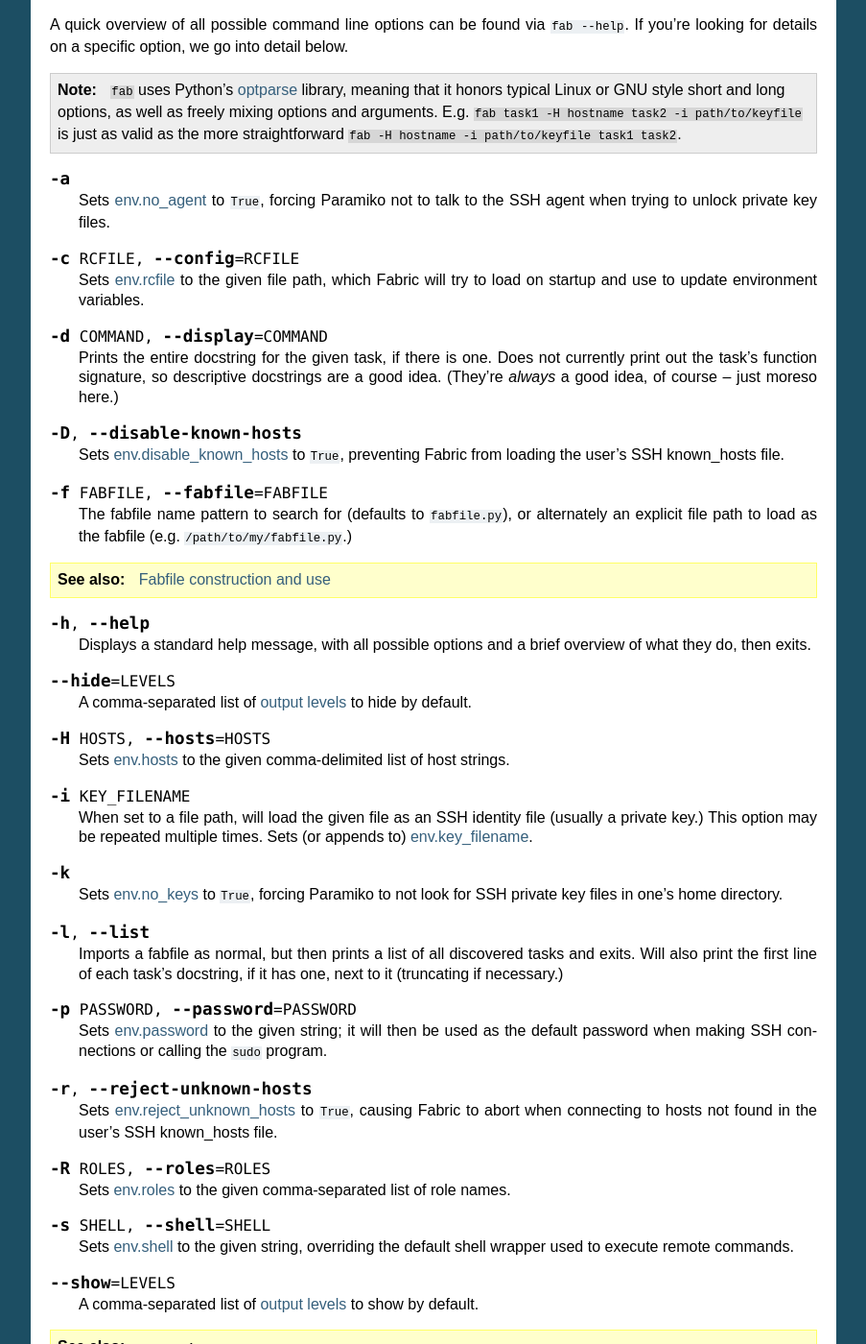
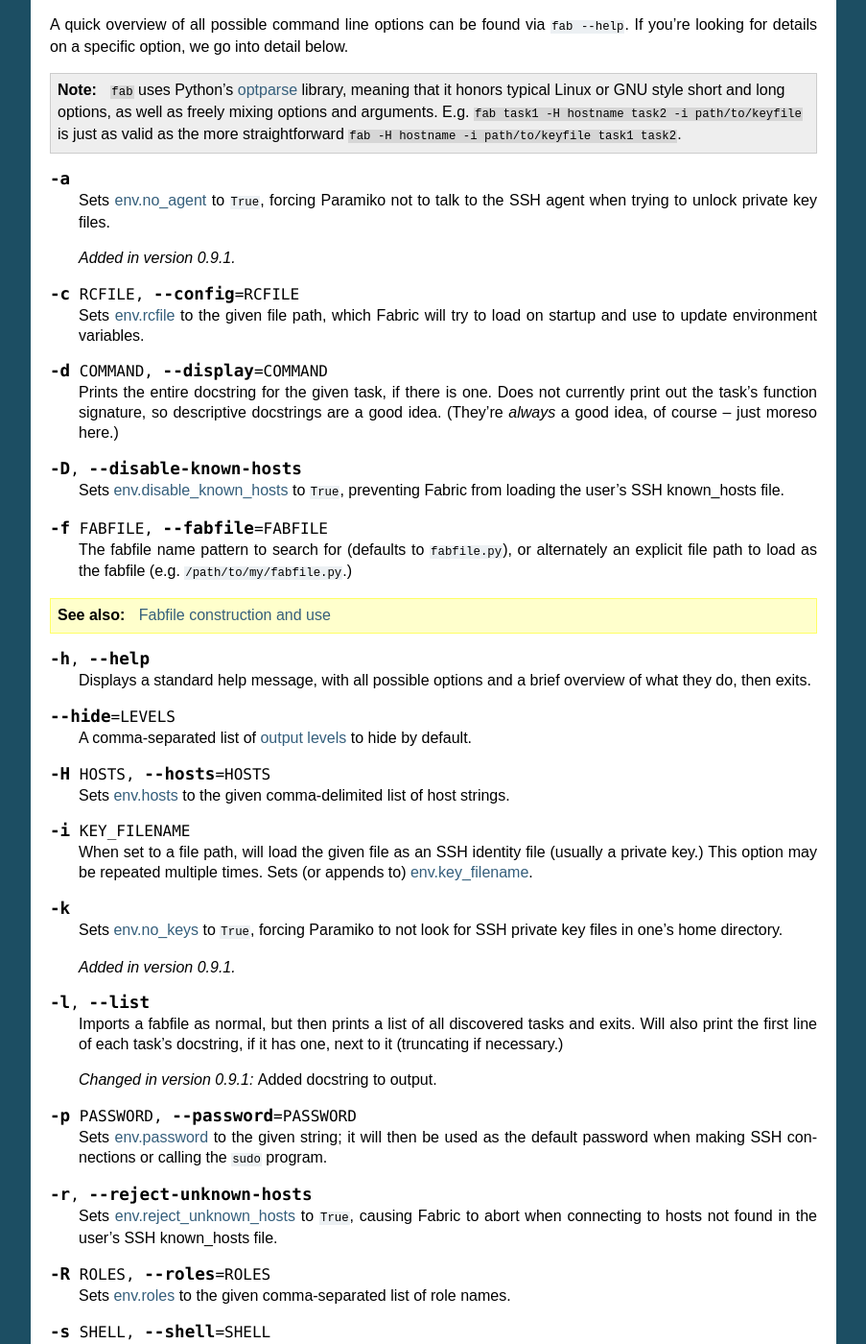
Before and after one commit to fabric/fabric, a Sphinx documentation site: the page built from docs/usage/fab.rst, in a window 1280 px wide and 1400 px high, scrolled down 572 px. Shown: the whole window at 96% size, without its empty margins (198-1101 px from the left). Built offline with Sphinx 7.4.7, drawn with Linux system fonts in a browser that asks for light colours.

Commit message:
Added versionadded/versionchanged notes

```diff
--- a/docs/usage/env.rst
+++ b/docs/usage/env.rst
@@ -212,6 +212,8 @@ set/appended to with :option:`-i`.
 If ``True``, will tell Paramiko not to seek out running SSH agents when using
 key-based authentication.
 
+.. versionadded:: 0.9.1
+
 .. _no_keys:
 
 ``no_keys``
@@ -222,6 +224,8 @@ key-based authentication.
 If ``True``, will tell Paramiko not to load any private key files from one's
 ``$HOME/.ssh/`` folder. (Key files explicitly loaded via ``fab -i`` will still
 be used, of course.)
+
+.. versionadded:: 0.9.1
 
 .. _password:
 
--- a/docs/usage/fab.rst
+++ b/docs/usage/fab.rst
@@ -48,6 +48,8 @@ below.
 
     Sets :ref:`env.no_agent <no_agent>` to ``True``, forcing Paramiko not to
     talk to the SSH agent when trying to unlock private key files.
+
+    .. versionadded:: 0.9.1
 
 .. cmdoption:: -c RCFILE, --config=RCFILE
 
@@ -101,11 +103,16 @@ below.
     Sets :ref:`env.no_keys <no_keys>` to ``True``, forcing Paramiko to not look
     for SSH private key files in one's home directory.
 
+    .. versionadded:: 0.9.1
+
 .. cmdoption:: -l, --list
 
     Imports a fabfile as normal, but then prints a list of all discovered tasks
     and exits. Will also print the first line of each task's docstring, if it
     has one, next to it (truncating if necessary.)
+
+    .. versionchanged:: 0.9.1
+        Added docstring to output.
 
 .. cmdoption:: -p PASSWORD, --password=PASSWORD
 
```
Also changed, not shown: 1 other file.
